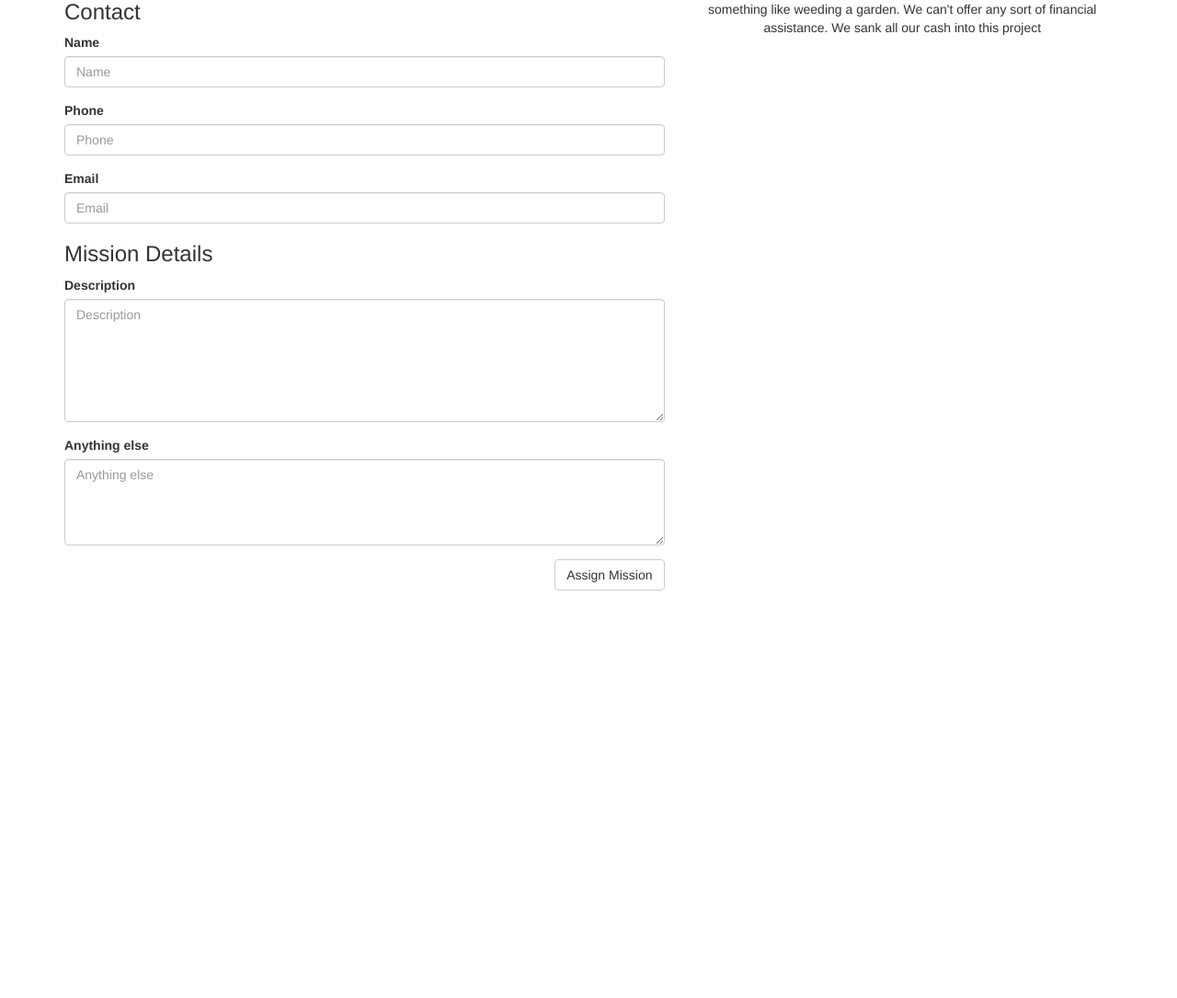
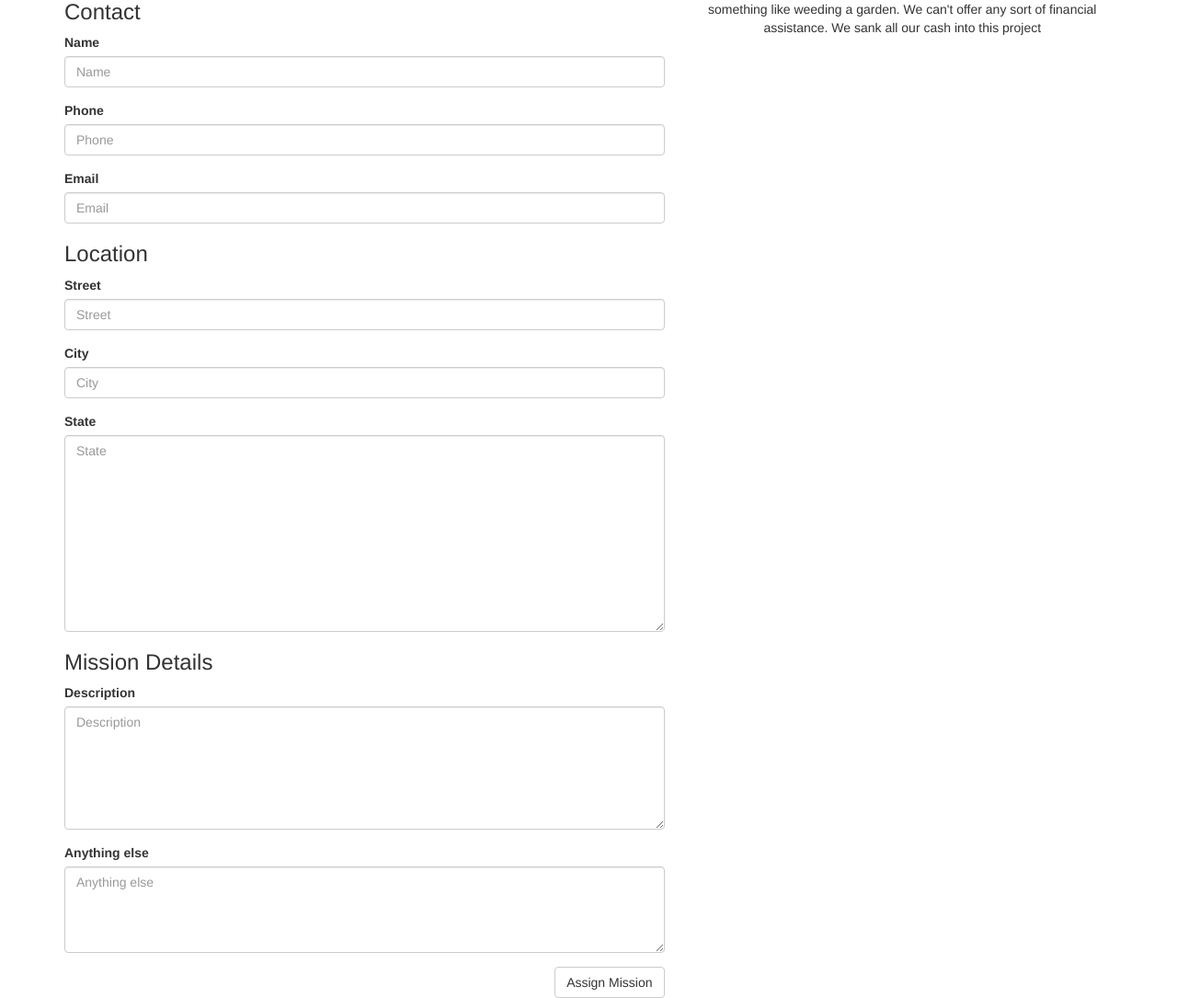
Before and after one commit to mendoncakr/InternetAdventureClub, a Django app: page /mission/new/ in a window 1280 px wide. Shown: the part 110-1195 px from the top of the page at 92% size. Before the commit the page ends 752 px from the top, so only its background shows below. Run offline with Django 3.2, Linux system fonts and the light colour scheme; grey boxes labelled with a size stand in for pictures from a placeholder-image service; some libraries are stand-ins or nearby versions.

Commit message:
Working version of adding missions with contact and address information

```diff
--- a/templates/travel/register.html
+++ b/templates/travel/register.html
@@ -7,14 +7,19 @@
         <div class="col-lg-7" id='register'>
             <form name="register" action='/mission/new/' method="POST">
                     {% csrf_token %}
+
                     <h3>Contact</h3>
                     {% bootstrap_form contact_form layout='inline' %}
+
+                    <h3>Location</h3>
+                    {% bootstrap_form address_form layout='inline' id='input-sm' %}
+
                     <h3>Mission Details</h3>
                     {% bootstrap_form mission_form layout='inline' %}
                     {% for hidden in mission_form.hidden_fields %}
                         {{ hidden }}
                     {% endfor %}
-                <!-- <input type="submit" value="Register"> -->
+
                 <input type="submit" class="btn btn-default pull-right" value="Assign Mission">
             </form>
           </div>
--- a/templates/travel/the_list.html
+++ b/templates/travel/the_list.html
@@ -15,7 +15,7 @@
       {% for task in missions %}
         <tr>
           <td>{{ task.id }}</td>
-          <td>{{ task.description }}</td>
+          <td>{{ task.city_state }}</td>
           <td>{{ task.description }}</td>
         </tr>
       {% endfor %}
--- a/travel/forms.py
+++ b/travel/forms.py
@@ -1,5 +1,5 @@
 from django import forms
-from travel.models import Mission, Contact
+from travel.models import Mission, Contact, Address
 from localflavor.us.forms import USPhoneNumberField
 
 class MissionForm(forms.ModelForm):
@@ -11,6 +11,8 @@ class MissionForm(forms.ModelForm):
     model = Mission
     fields = ('description','anything_else',)
 
+
+
 class ContactForm(forms.ModelForm):
   name = forms.CharField(max_length=150)
   phone = USPhoneNumberField()
@@ -19,3 +21,10 @@ class ContactForm(forms.ModelForm):
   class Meta:
     model = Contact
     fields = ('name','phone','email',)
+
+
+
+class AddressForm(forms.ModelForm):
+  class Meta:
+    model = Address
+    fields = ('street','city','state',)
--- a/travel/models.py
+++ b/travel/models.py
@@ -1,33 +1,46 @@
 from localflavor.us.us_states import STATE_CHOICES
 from localflavor.us.models import USStateField, PhoneNumberField
-# from phonenumber_field.modelfields import PhoneNumberField
 from django.db import models
 
 # Create your models here.
 class Mission(models.Model):
   description = models.TextField()
   anything_else = models.TextField()
+  longitude = models.FloatField(default=0.0)
+  latitude = models.FloatField(default=0.0)
+
   is_approved = models.BooleanField(default=False)
+  is_current = models.BooleanField(default=False)
+  address = models.ForeignKey('Address')
   contact = models.ForeignKey('Contact')
 
   def __str__(self):
     return self.description
 
-class Couch(models.Model):
-  address = models.ForeignKey('Address')
-  contact = models.ForeignKey('Contact')
+  def city_state(self):
+    return self.address.city.title() + ", " + self.address.state.upper()
+
 
 class Address(models.Model):
+  city = models.CharField(max_length=200)
   street = models.CharField(max_length=200)
   state = USStateField(choices=STATE_CHOICES)
   zip = models.CharField(max_length=33, blank=True)
-  country = models.CharField(max_length=150, blank=True)
-  contact = models.ForeignKey('Contact')
+
+  def __str__(self):
+    return self.city + ", " + self.state
+
 
 class Contact(models.Model):
   name = models.CharField(max_length=150)
   phone = PhoneNumberField(unique=True)
   email = models.CharField(max_length=150)
+  address = models.ForeignKey('Address', null=True, blank=True)
 
   def __str__(self):
     return self.name
+
+
+class Couch(models.Model):
+  address = models.ForeignKey('Address')
+  contact = models.ForeignKey('Contact')
--- a/travel/views.py
+++ b/travel/views.py
@@ -1,7 +1,7 @@
 from django.http import HttpResponse, JsonResponse
 from django.shortcuts import render, redirect
-from travel.models import Mission, Contact
-from travel.forms import MissionForm, ContactForm
+from travel.models import Mission, Contact, Address
+from travel.forms import MissionForm, ContactForm, AddressForm
 
 # Create your views here.
 def index(request):
@@ -9,10 +9,13 @@ def index(request):
 
 def add_mission(request):
   if request.method == 'POST':
-    mission_form = MissionForm(request.POST)
-    contact_form = ContactForm(request.POST)
-    if mission_form.is_valid() and contact_form.is_valid():
-      contact = Contact.objects.get_or_create(phone=request.POST['phone'])
+    mission_form, contact_form, address_form = MissionForm(request.POST), ContactForm(request.POST), AddressForm(request.POST)
+    if mission_form.is_valid() and contact_form.is_valid() and address_form.is_valid():
+      mission = Mission(description=request.POST['description'], anything_else=request.POST['anything_else'])
+      contact = Contact.objects.get_or_create(phone=request.POST['phone'], address=None)
+      address = Address.objects.get_or_create(street=request.POST['street'])
+
+      #If contact found
       if contact[1] == False:
         contact = contact[0]
       else:
@@ -20,9 +23,20 @@ def add_mission(request):
         contact.name = request.POST['name']
         contact.email = request.POST['email']
         contact.save()
-      mission = Mission(description=request.POST['description'],
-                        anything_else=request.POST['anything_else'])
-      mission.contact_id = contact.id
+
+      #If address found
+      if address[1] == False:
+        address = address[0]
+      else:
+        address = address[0]
+        address.city = request.POST['city']
+        address.state = request.POST['state']
+        address.save()
+
+      mission.contact = contact
+      print(mission.__dict__)
+      mission.address = address
+      print(mission.__dict__)
       mission.save()
     else:
       # Let's render form errors to bootstrap
@@ -32,20 +46,14 @@ def add_mission(request):
   else:
     mission_form = MissionForm()
     contact_form = ContactForm()
+    address_form = AddressForm()
     context_dict = {'mission_form' : mission_form,
-                    'contact_form' : contact_form}
+                    'contact_form' : contact_form,
+                    'address_form' : address_form}
     return render(request, 'travel/register.html', context_dict)
   return redirect('home')
 
 def all_missions(request):
   context_dict = {}
   context_dict['missions'] = Mission.objects.all()
-  # data = []
-  # for task in missions:
-  #   data.append({
-  #     'mission' : task.description,
-  #     'city' : task.city,
-  #     'state' : task.state,
-  #     'id' : task.id
-  #     })
   return render(request, 'travel/the_list.html', context_dict)
```
